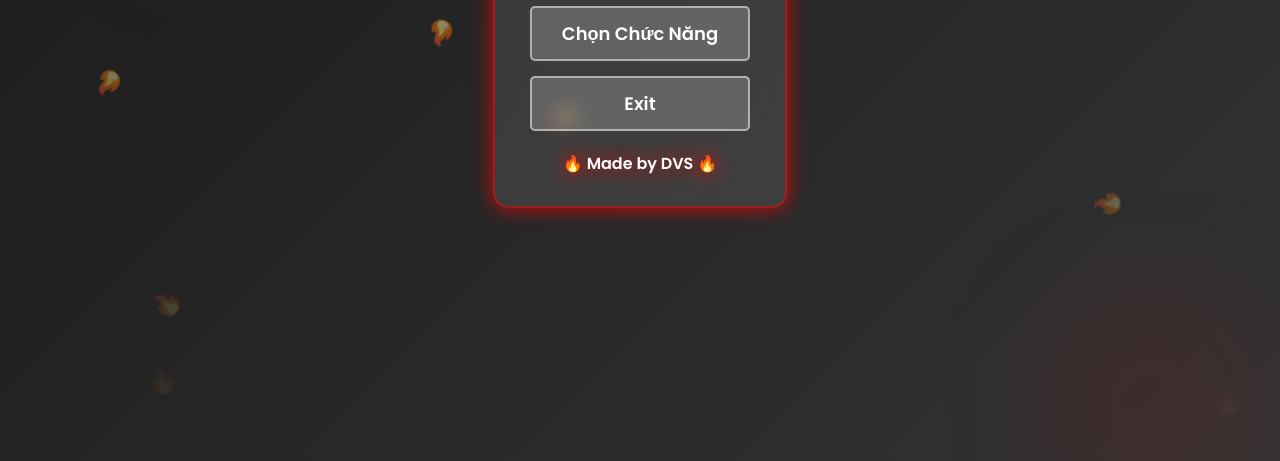
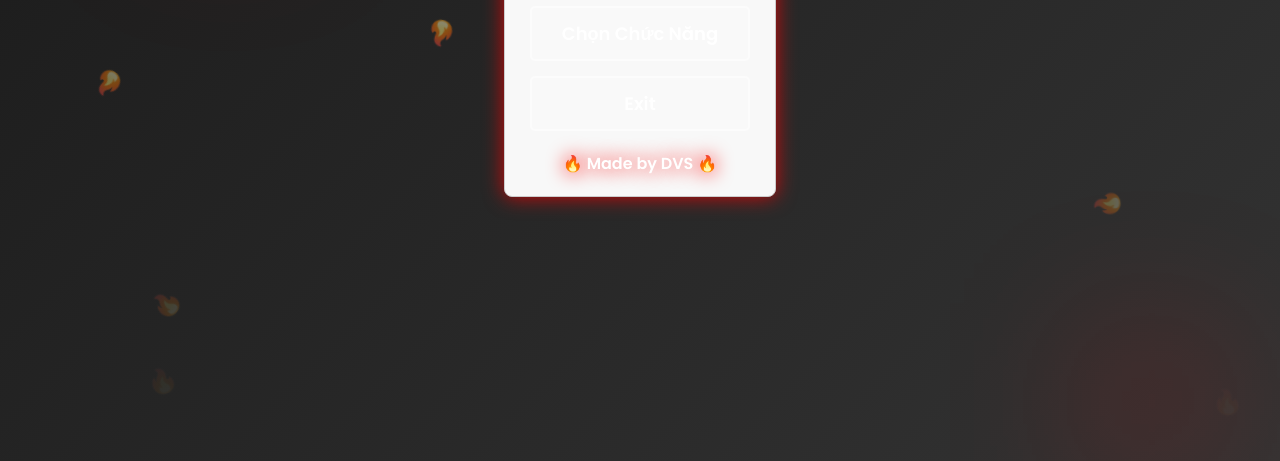
Before and after one commit to Khoi-star/dvs.github.io, a plain HTML site: page index.html in a window 1280 px wide. Shown: the part 339-800 px from the top of the page. Drawn offline with Linux system fonts and the light colour scheme.

Commit message:
Update index.html

```diff
--- a/index.html
+++ b/index.html
@@ -35,6 +35,18 @@
             z-index: 2;
             position: relative;
         }
+        .menu-container {
+    max-width: 800px;
+    margin: 50px auto;
+    padding: 20px;
+    font-family: monospace;
+    background-color: #f8f8f8;
+    border: 1px solid #ccc;
+    border-radius: 8px;
+
+    max-height: 400px; /* chiều cao tối đa */
+    overflow: auto; /* bật cuộn khi nội dung vượt quá */
+}
 
         h1 {
             font-size: 26px;
```
